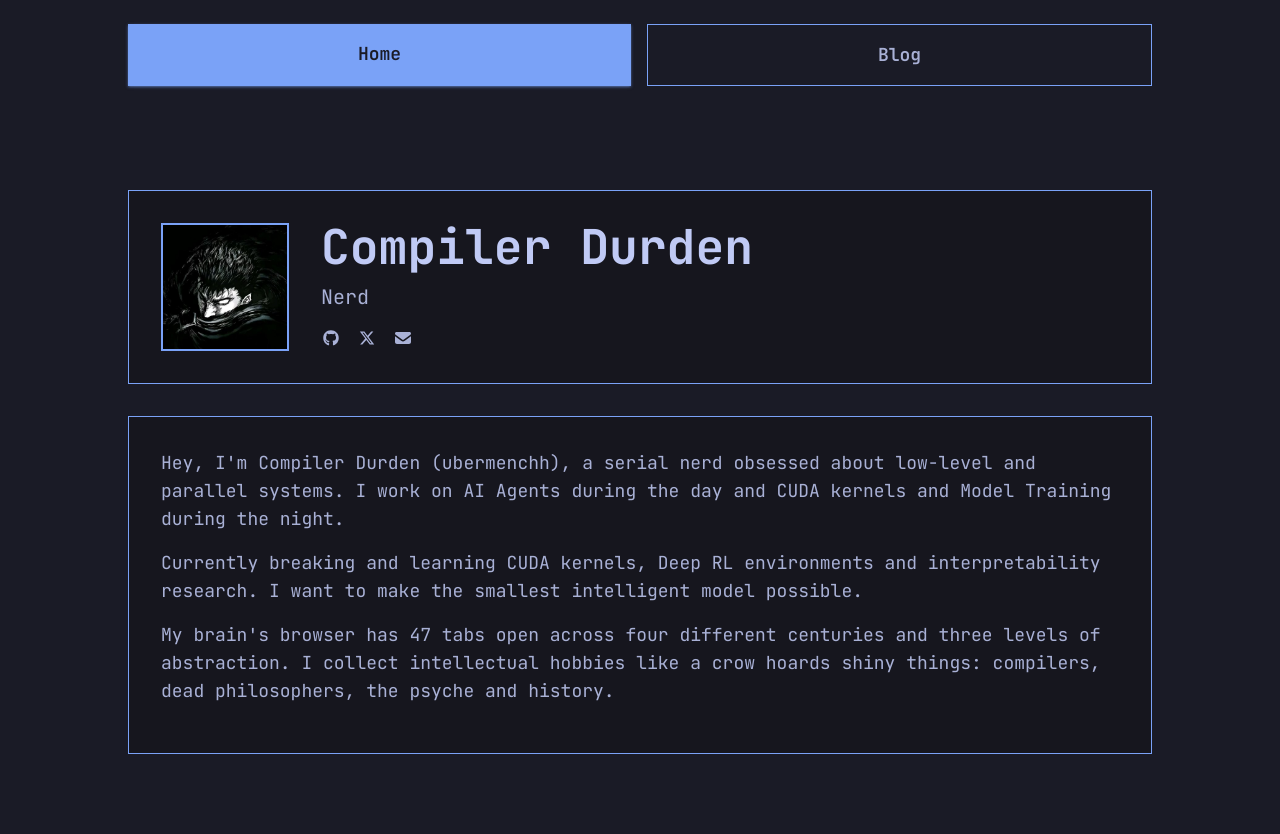
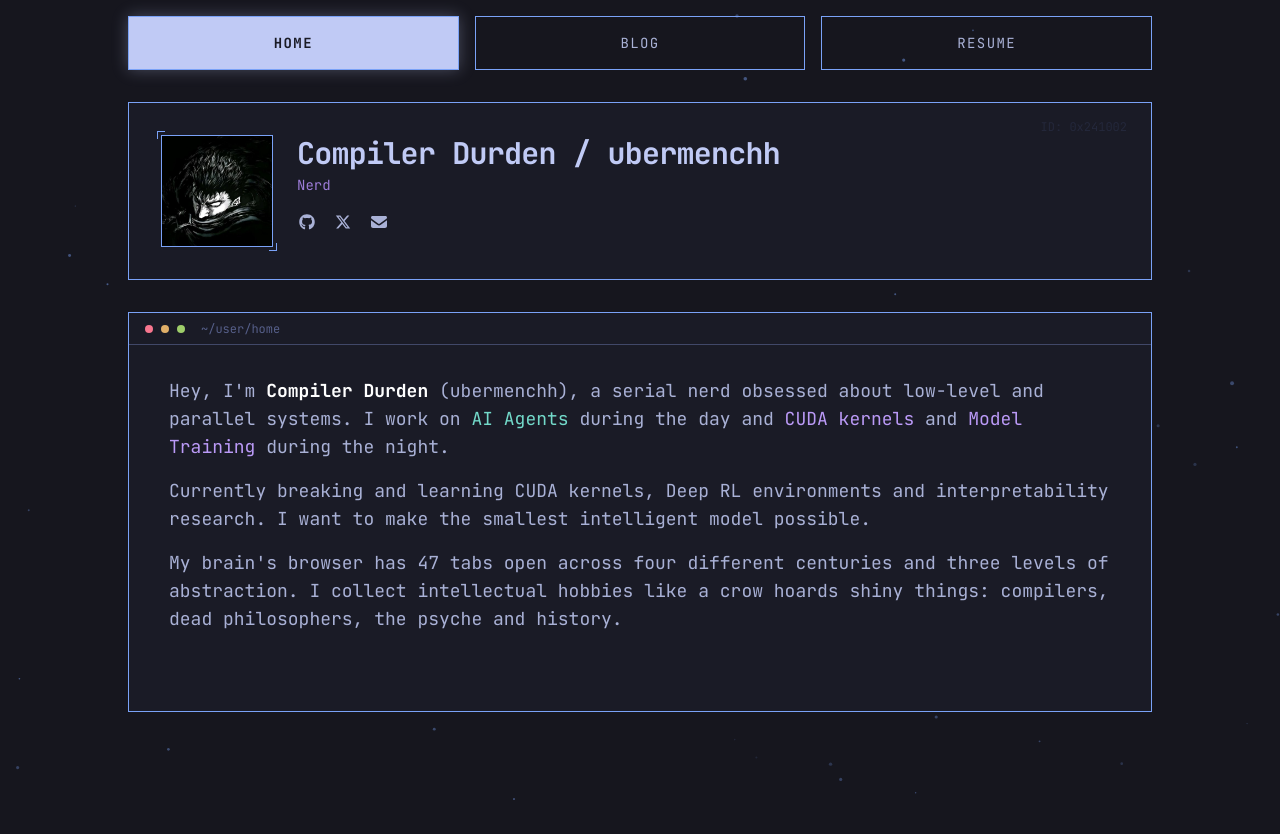
Before and after one commit to ubermenchh/ubermenchh.github.io, a Next.js app: page / in a window 1280 px wide. After the commit the page ends 800 px from the top, so only its background shows below. Built offline with nearby package versions, Linux system fonts and the light colour scheme.

Commit message:
made some substantial changes

```diff
--- a/src/app/globals.css
+++ b/src/app/globals.css
@@ -36,7 +36,7 @@
 }
 
 body {
-  background: #1a1b26;
+  background: #16161e;
   color: #c0caf5;
   font-family: var(--font-jetbrains-mono), monospace;
 }
--- a/src/app/layout.tsx
+++ b/src/app/layout.tsx
@@ -2,6 +2,7 @@ import type { Metadata } from "next";
 import { JetBrains_Mono } from "next/font/google";
 import "./globals.css";
 import Navigation from "@/components/Navigation";
+import InteractiveStarfield from "@/components/InteractiveStarfield";
 
 const jetbrainsMono = JetBrains_Mono({
     variable: "--font-jetbrains-mono",
@@ -22,12 +23,16 @@ export default function RootLayout({
   return (
     <html lang="en">
       <body
-        className={`${jetbrainsMono.variable} antialiased`}
+        className={`${jetbrainsMono.variable} antialiased bg-tn-bg-dark min-h-screen relative`}
+        suppressHydrationWarning
       >
-        <Navigation />
-        <main>
-            {children}
-        </main>
+        <InteractiveStarfield />
+        <div className="relative z-10">
+            <Navigation />
+            <main>
+                {children}
+            </main>
+        </div>
       </body>
     </html>
   );
--- a/src/app/page.tsx
+++ b/src/app/page.tsx
@@ -2,15 +2,16 @@ import Image from "next/image";
 import { FontAwesomeIcon } from "@fortawesome/react-fontawesome";
 import { faGithub, faXTwitter } from "@fortawesome/free-brands-svg-icons";
 import { faEnvelope } from "@fortawesome/free-solid-svg-icons";
+import ContentBox from "@/components/ContentBox";
 
 export default function Home() {
     return (
-        <div className="bg-tn-bg p-8">
-            <div className="max-w-5xl mx-auto py-12">
-                <section className="mb-8 p-8 border border-tn-blue bg-tn-bg-dark">
-                    <div className="flex items-start gap-8">
-                        {/* Profile Image */}
-                        <div className="relative w-32 h-32 overflow-hidden flex-shrink-0 border-2 border-tn-blue">
+        <div className="px-8 pb-8 pt-0">
+            <div className="max-w-5xl mx-auto py-4">
+                <section className="mb-8 p-6 md:p-8 border border-tn-blue bg-tn-bg flex flex-col md:flex-row items-center md:items-start gap-6 relative group overflow-hidden">
+                    {/* Avatar Block */}
+                    <div className="relative">
+                        <div className="w-24 h-24 md:w-28 md:h-28 bg-tn-bg border border-tn-blue flex items-center justify-center overflow-hidden relative">
                             <Image
                                 src="/guts.jpg"
                                 alt="Compiler Durden"
@@ -18,56 +19,56 @@ export default function Home() {
                                 className="object-cover"
                                 priority
                             />
+                            <div className="absolute inset-0 bg-tn-blue opacity-0 group-hover:opacity-10 transition-opacity mix-blend-overlay"></div>
+                        </div>
+                        <div className="absolute -top-1 -left-1 w-2 h-2 border-t border-l border-tn-blue"></div>
+                        <div className="absolute -bottom-1 -right-1 w-2 h-2 border-b border-r border-tn-blue"></div>
                     </div>
 
-                        {/* Name and Title */}
-                        <div className="flex-1">
-                            <h1 className="text-5xl font-bold text-tn-fg mb-3">
-                                Compiler Durden
-                            </h1>
-                            <p className="text-xl text-tn-fg-dark mb-4">
-                                Nerd
-                            </p>
+                    <div className="flex-1 text-center md:text-left space-y-3">
+                        <div>
+                            <h1 className="text-2xl md:text-3xl font-bold text-tn-fg tracking-tight">Compiler Durden / ubermenchh</h1>
+                            <p className="font-mono text-sm text-tn-purple mt-1">Nerd</p>
+                        </div>
 
-                            {/* Social Links */}
-                            <div className="flex gap-4">
+                        <div className="flex justify-center md:justify-start space-x-4 pt-1">
                             <a
                                 href="https://github.com/ubermenchh"
                                 target="_blank"
                                 rel="noopener noreferrer"
-                                    className="text-tn-fg-dark hover:text-tn-blue transition-colors"
+                                className="text-tn-fg-dark hover:text-tn-blue transition-colors transform"
                                 aria-label="Github"
                             >
-                                    <FontAwesomeIcon icon={faGithub} className="w-7 h-7" />
+                                <FontAwesomeIcon icon={faGithub} className="w-[18px] h-[18px]" />
                             </a>
                             <a
                                 href="https://x.com/ubermenchh_"
                                 target="_blank"
                                 rel="noopener noreferrer"
-                                    className="text-tn-fg-dark hover:text-tn-blue transition-colors"
+                                className="text-tn-fg-dark hover:text-tn-blue transition-colors transform"
                                 aria-label="X"
                             >
-                                    <FontAwesomeIcon icon={faXTwitter} className="w-6 h-6" />
+                                <FontAwesomeIcon icon={faXTwitter} className="w-[18px] h-[18px]" />
                             </a>
                             <a
                                 href="mailto:ubermenchh69@gmail.com"
-                                    className="text-tn-fg-dark hover:text-tn-blue transition-colors"
+                                className="text-tn-fg-dark hover:text-tn-blue transition-colors transform"
                                 aria-label="Email"
                             >
-                                    <FontAwesomeIcon icon={faEnvelope} className="w-6 h-6" />
+                                <FontAwesomeIcon icon={faEnvelope} className="w-[18px] h-[18px]" />
                             </a>
                         </div>
                     </div>
-                    </div>
+                    <div className="absolute top-4 right-6 font-mono text-xs text-tn-bg-highlight select-none pointer-events-none">ID: 0x241002</div>
                 </section>
 
                 {/* About Me Section */}
-                <section className="p-8 border border-tn-blue bg-tn-bg-dark">
+                <ContentBox title="~/user/home">
                     <div className="prose prose-zinc dark:prose-invert max-w-none">
                         <p className="text-lg text-tn-fg-dark mb-4">
-                            Hey, I&apos;m Compiler Durden (ubermenchh), a serial nerd obsessed about low-level
-                            and parallel systems. I work on AI Agents during the day and CUDA kernels and
-                            Model Training during the night.
+                            Hey, I&apos;m <span className="text-white font-bold">Compiler Durden</span> (ubermenchh), a serial nerd obsessed about low-level
+                            and parallel systems. I work on <span className="text-tn-green1">AI Agents</span> during the day and <span className="text-tn-magenta">CUDA kernels</span> and
+                            <span className="text-tn-magenta"> Model Training</span> during the night.
                         </p>
                         <p className="text-lg text-tn-fg-dark mb-4">
                             Currently breaking and learning CUDA kernels, Deep RL environments and interpretability
@@ -79,7 +80,7 @@ export default function Home() {
                             the psyche and history.
                         </p>
                     </div>
-                </section>
+                </ContentBox>
             </div>
         </div>
     );
--- /dev/null
+++ b/src/components/ContentBox.tsx
@@ -0,0 +1,25 @@
+import React from 'react';
+
+interface ContentBoxProps {
+    children: React.ReactNode;
+    title?: string;
+    className?: string;
+}
+
+export default function ContentBox({ children, title, className = "" }: ContentBoxProps) {
+    return (
+        <div className={`relative min-h-[400px] border border-tn-blue bg-tn-bg p-6 md:p-10 ${className}`}>
+            {title && (
+                <div className="absolute top-0 left-0 right-0 h-8 border-b border-tn-terminal-black bg-tn-bg flex items-center px-4">
+                    <div className="flex space-x-2 mr-4">
+                        <div className="w-2 h-2 rounded-full bg-tn-red"></div>
+                        <div className="w-2 h-2 rounded-full bg-tn-yellow"></div>
+                        <div className="w-2 h-2 rounded-full bg-tn-green"></div>
+                    </div>
+                    <span className="text-xs font-mono text-tn-comment">{title}</span>
+                </div>
+            )}
+            <div className={title ? 'mt-6' : ''}>{children}</div>
+        </div>
+    );
+}
--- /dev/null
+++ b/src/components/InteractiveStarfield.tsx
@@ -0,0 +1,136 @@
+"use client";
+
+import { useEffect, useRef } from "react";
+
+export default function InteractiveStarfield() {
+  const canvasRef = useRef<HTMLCanvasElement>(null);
+  const mouseRef = useRef({ x: -1000, y: -1000 });
+
+  useEffect(() => {
+    const canvas = canvasRef.current;
+    if (!canvas) return;
+
+    const ctx = canvas.getContext('2d');
+    if (!ctx) return;
+
+    let animationFrameId: number;
+
+    interface Star {
+        x: number;
+        y: number;
+        vx: number;
+        vy: number;
+        size: number;
+        baseOpacity: number;
+    }
+
+    let stars: Star[] = [];
+
+    const handleMouseMove = (e: MouseEvent) => {
+      mouseRef.current = { x: e.clientX, y: e.clientY };
+    };
+
+    const handleMouseLeave = () => {
+       mouseRef.current = { x: -1000, y: -1000 };
+    }
+
+    const resizeCanvas = () => {
+      canvas.width = window.innerWidth;
+      canvas.height = window.innerHeight;
+      initStars();
+    };
+
+    const initStars = () => {
+      const starCount = Math.min(Math.floor(window.innerWidth / 20), 80);
+      stars = [];
+      for (let i = 0; i < starCount; i++) {
+        stars.push({
+          x: Math.random() * canvas.width,
+          y: Math.random() * canvas.height,
+          vx: (Math.random() - 0.5) * 0.05,
+          vy: Math.random() * 0.05 + 0.01,
+          size: Math.random() * 1.5 + 0.5,
+          baseOpacity: Math.random() * 0.4 + 0.1,
+        });
+      }
+    };
+
+    const draw = () => {
+      if (!ctx || !canvas) return;
+      ctx.clearRect(0, 0, canvas.width, canvas.height);
+
+      const interactionRadius = 250;
+      const connectionDistance = 100;
+
+      // 1. Update positions
+      stars.forEach((star) => {
+        star.y += star.vy;
+        star.x += star.vx;
+
+        if (star.y > canvas.height) { star.y = 0; star.x = Math.random() * canvas.width; }
+        if (star.x > canvas.width) star.x = 0;
+        if (star.x < 0) star.x = canvas.width;
+      });
+
+      // 2. Draw stars & connections
+      stars.forEach((star, i) => {
+        const dxMouse = mouseRef.current.x - star.x;
+        const dyMouse = mouseRef.current.y - star.y;
+        const distMouse = Math.sqrt(dxMouse * dxMouse + dyMouse * dyMouse);
+
+        if (distMouse < interactionRadius) {
+          const mouseFactor = 1 - (distMouse / interactionRadius);
+
+          for (let j = i + 1; j < stars.length; j++) {
+            const star2 = stars[j];
+            const dx = star.x - star2.x;
+            const dy = star.y - star2.y;
+            const dist = Math.sqrt(dx * dx + dy * dy);
+
+            if (dist < connectionDistance) {
+              const connectionOpacity = (1 - (dist / connectionDistance)) * mouseFactor * 0.4;
+
+              ctx.beginPath();
+              ctx.strokeStyle = `rgba(122, 162, 247, ${connectionOpacity})`;
+              ctx.lineWidth = 0.5;
+              ctx.moveTo(star.x, star.y);
+              ctx.lineTo(star2.x, star2.y);
+              ctx.stroke();
+            }
+          }
+
+          ctx.fillStyle = `rgba(122, 162, 247, ${star.baseOpacity + (mouseFactor * 0.4)})`;
+        } else {
+          ctx.fillStyle = `rgba(122, 162, 247, ${star.baseOpacity})`;
+        }
+
+        ctx.beginPath();
+        ctx.arc(star.x, star.y, star.size, 0, Math.PI * 2);
+        ctx.fill();
+      });
+
+      animationFrameId = requestAnimationFrame(draw);
+    };
+
+    window.addEventListener('resize', resizeCanvas);
+    window.addEventListener('mousemove', handleMouseMove);
+    window.addEventListener('mouseout', handleMouseLeave);
+
+    resizeCanvas();
+    draw();
+
+    return () => {
+      window.removeEventListener('resize', resizeCanvas);
+      window.removeEventListener('mousemove', handleMouseMove);
+      window.removeEventListener('mouseout', handleMouseLeave);
+      cancelAnimationFrame(animationFrameId);
+    };
+  }, []);
+
+  return (
+    <canvas
+      ref={canvasRef}
+      className="fixed inset-0 pointer-events-none z-0"
+    />
+  );
+}
--- a/src/components/Navigation.tsx
+++ b/src/components/Navigation.tsx
@@ -9,10 +9,11 @@ export default function Navigation() {
     const tabs = [
         { name: "Home", path: "/" },
         { name: "Blog", path: "/blog"},
+        { name: "Resume", path: "/resume" }
     ];
 
     return (
-        <nav className="bg-tn-bg py-6">
+        <nav className="bg-transparent py-4">
             <div className="max-w-5xl mx-auto">
                 <div className="flex gap-4">
                     {tabs.map((tab) => {
@@ -23,11 +24,11 @@ export default function Navigation() {
                                 key={tab.path}
                                 href={tab.path}
                                 className={`
-                                    flex-1 px-10 py-4 transition-all font-semibold text-lg text-center
+                                    flex-1 py-4 text-center font-mono text-sm uppercase tracking-widest transition-all duration-300 border border-tn-blue
                                     ${
                                         isActive
-                                            ? "bg-tn-blue text-tn-bg shadow-sm shadow-tn-blue/50"
-                                            : "border border-tn-blue text-tn-fg-dark hover:border-tn-cyan hover:text-tn-fg"
+                                            ? "bg-tn-fg text-tn-bg font-bold shadow-[0_0_15px_rgba(192,202,245,0.3)]"
+                                            : "bg-transparent text-tn-fg-dark hover:bg-tn-bg-highlight hover:text-white"
                                     }
                                 `}
                             >
```
Also changed, not shown: src/app/blog/[slug]/page.tsx (+4 -3 lines), src/app/blog/page.tsx (+27 -20 lines). Lines whose indentation alone changed are shown as unchanged.
